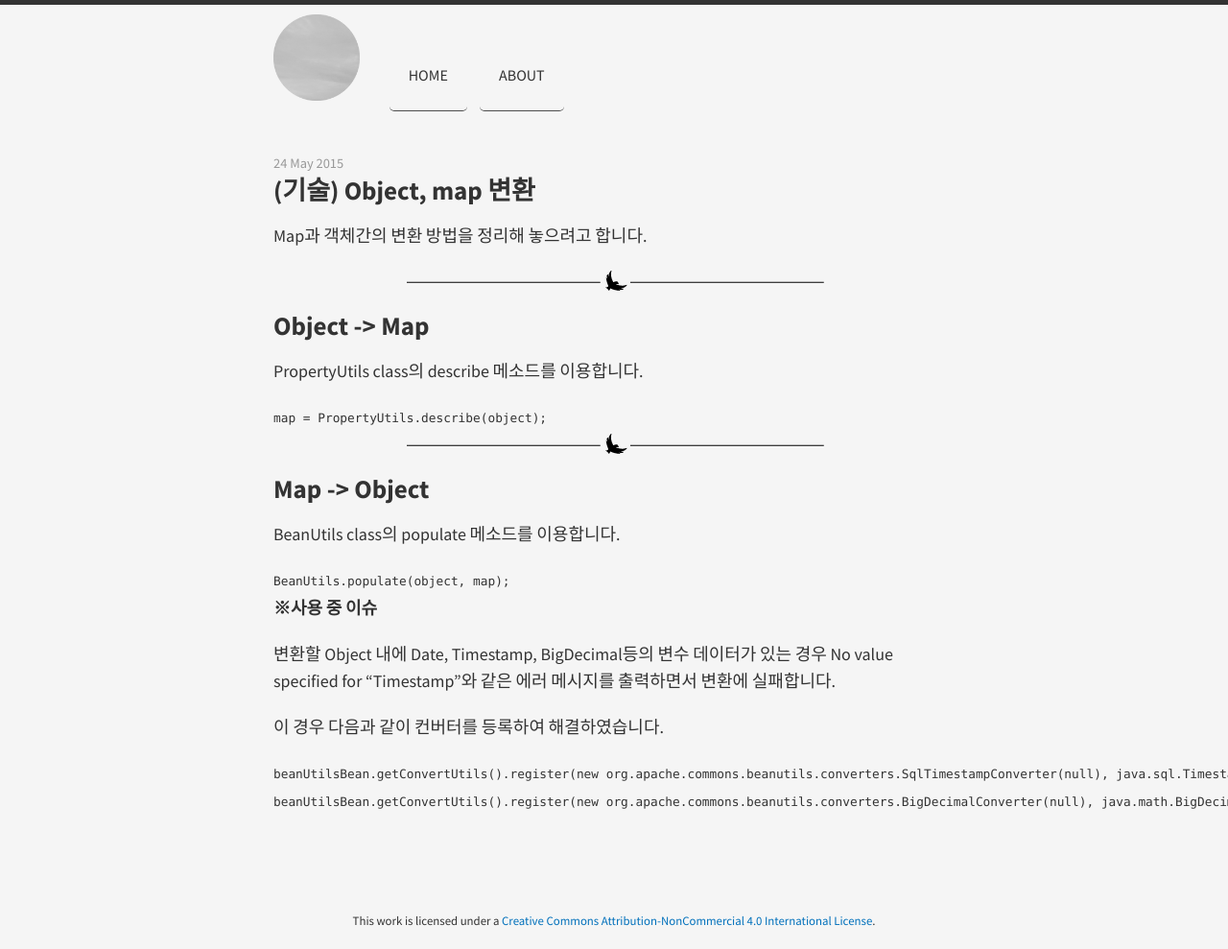
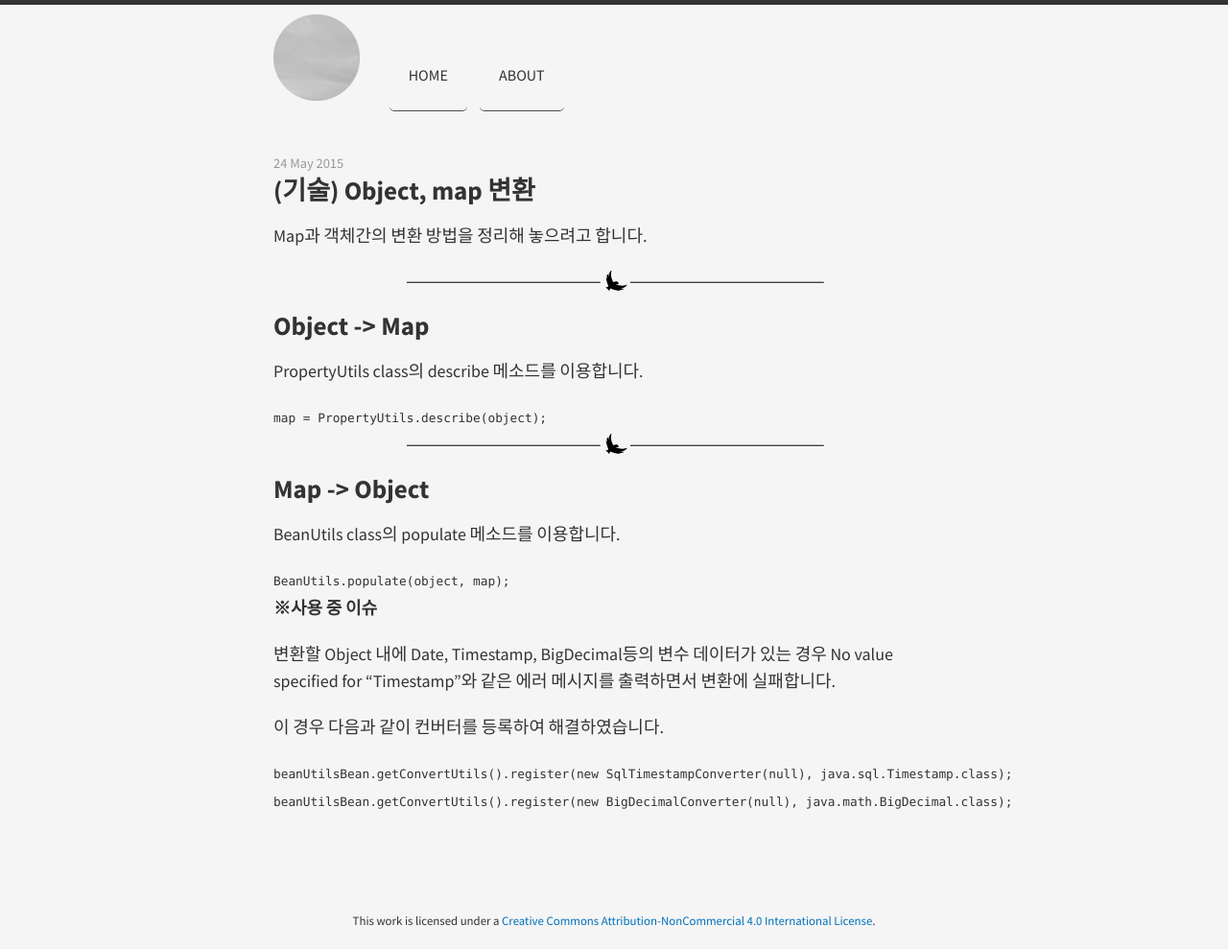
Before and after one commit to kimtu89/kimtu89.github.com, a Jekyll site: the page built from _posts/2015-05-24-map_object_parsing.md, in a window 1280 px wide. Shown: the whole page at 96% size. Built offline with Jekyll 4.4.1, drawn with Linux system fonts in a browser that asks for light colours; nearby versions of some CDN libraries; Markdown is read by kramdown in place of the engine named in the settings; comment, search, counter and statistics services are not loaded.

Commit message:
Update 2015-05-24-map_object_parsing.md

````diff
--- a/_posts/2015-05-24-map_object_parsing.md
+++ b/_posts/2015-05-24-map_object_parsing.md
@@ -34,6 +34,6 @@ BeanUtils.populate(object, map);
 이 경우 다음과 같이 컨버터를 등록하여 해결하였습니다.
 
 ```JAVA
-beanUtilsBean.getConvertUtils().register(new org.apache.commons.beanutils.converters.SqlTimestampConverter(null), java.sql.Timestamp.class);
-beanUtilsBean.getConvertUtils().register(new org.apache.commons.beanutils.converters.BigDecimalConverter(null), java.math.BigDecimal.class);
+beanUtilsBean.getConvertUtils().register(new SqlTimestampConverter(null), java.sql.Timestamp.class);
+beanUtilsBean.getConvertUtils().register(new BigDecimalConverter(null), java.math.BigDecimal.class);
 ```
````
